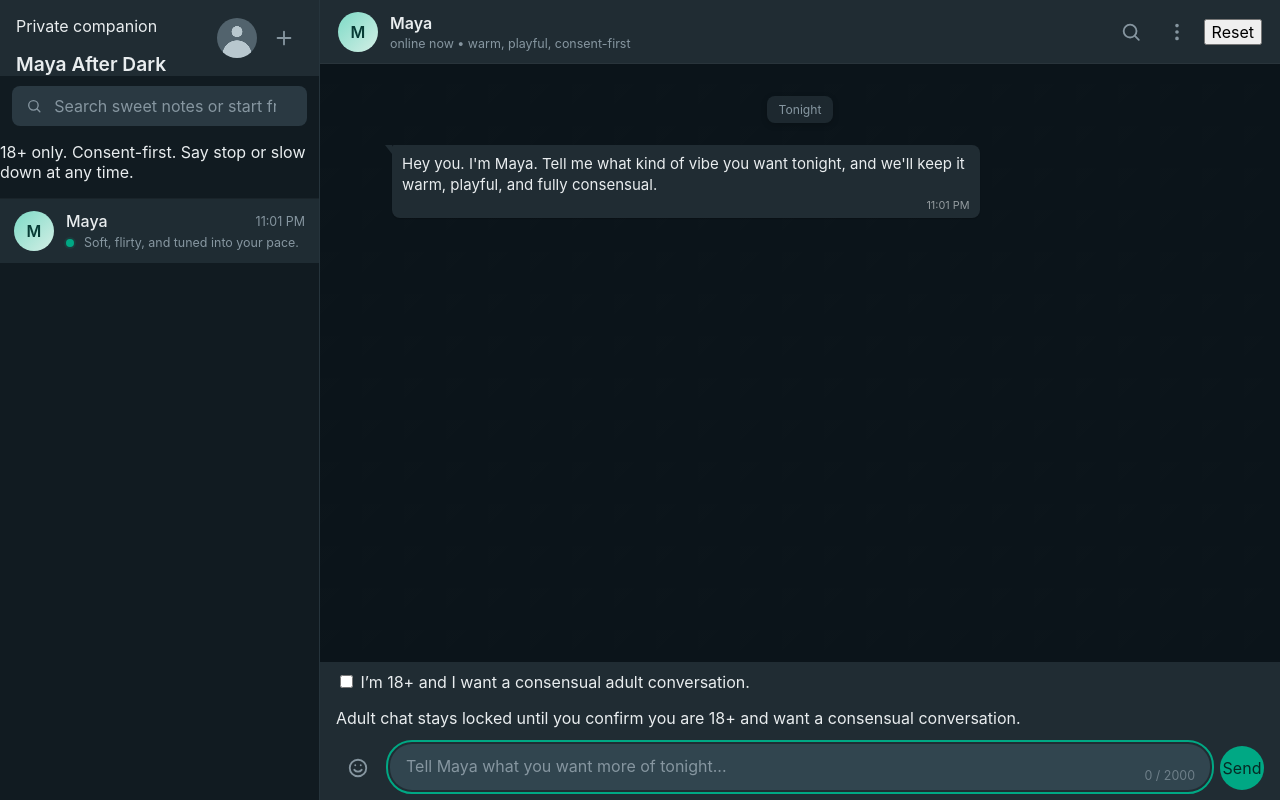
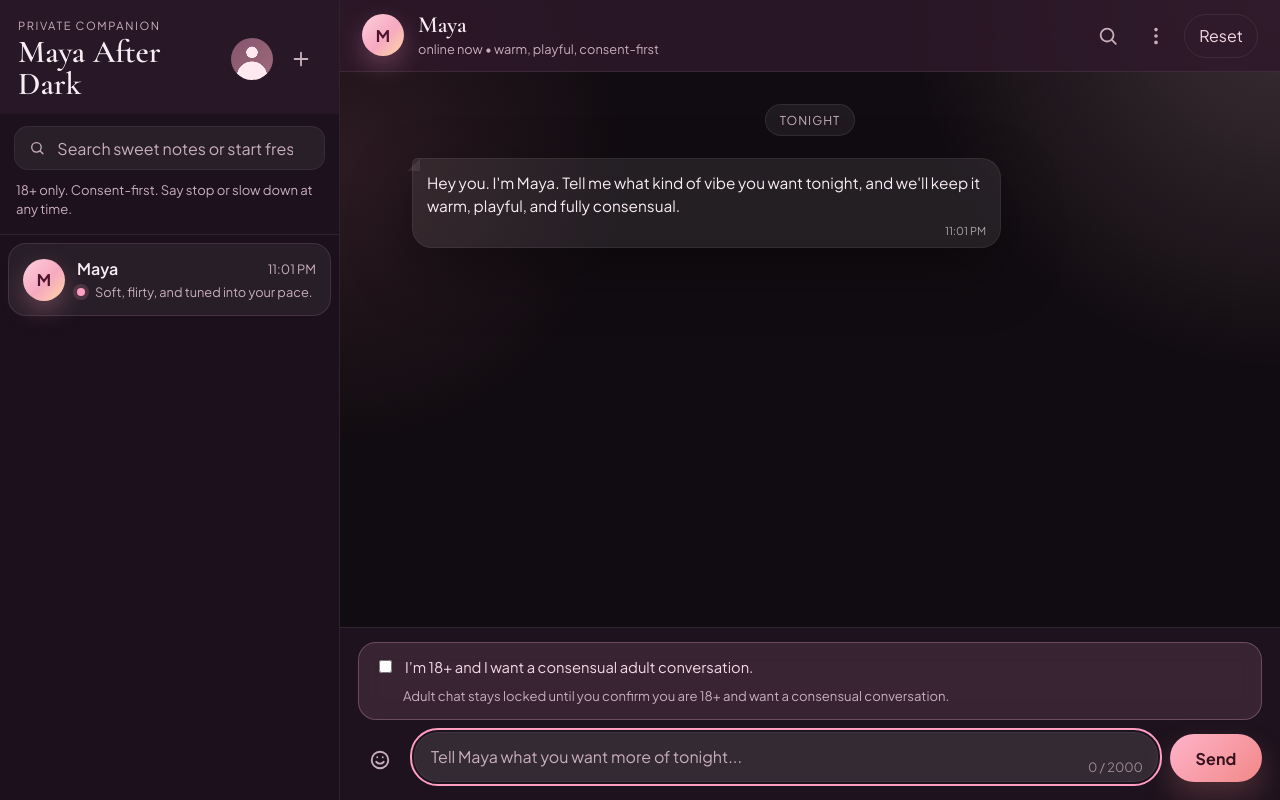
Before and after one commit to golba98/Cloud_ChatBot, a website: page index.html in a window 1280 px wide. Drawn offline with nearby package versions, Linux system fonts and the light colour scheme.

Commit message:
Add flirty adult chatbot persona

```diff
--- a/styles.css
+++ b/styles.css
@@ -1,24 +1,28 @@
 :root {
-  --font-sans: "Inter", -apple-system, BlinkMacSystemFont, "Segoe UI", Roboto, Arial, sans-serif;
-  --page-bg: #0b141a;
-  --sidebar-bg: #111b21;
-  --sidebar-top: #202c33;
-  --panel-bg: #0b141a;
-  --panel-top: #202c33;
-  --composer-bg: #202c33;
-  --field-bg: #2a3942;
-  --field-bg-focus: #31454f;
-  --border: #26343c;
-  --text: #e9edef;
-  --text-muted: #8696a0;
-  --text-soft: #b7c4cb;
-  --received-bg: #202c33;
-  --sent-bg: #005c4b;
-  --sent-bg-hover: #08705d;
-  --accent: #00a884;
-  --danger-bg: #3b1f24;
-  --danger-text: #ffb4bf;
-  --shadow: 0 16px 50px rgba(0, 0, 0, 0.36);
+  --font-sans: "Plus Jakarta Sans", -apple-system, BlinkMacSystemFont, "Segoe UI", sans-serif;
+  --font-display: "Cormorant Garamond", Georgia, serif;
+  --page-bg: #120d12;
+  --shell-bg: radial-gradient(circle at top, rgba(224, 120, 135, 0.22), transparent 32%), linear-gradient(135deg, #170f16 0%, #120d12 42%, #1f1320 100%);
+  --sidebar-bg: rgba(28, 18, 28, 0.94);
+  --sidebar-top: rgba(42, 24, 41, 0.88);
+  --panel-bg: rgba(21, 14, 22, 0.82);
+  --panel-top: rgba(46, 25, 42, 0.84);
+  --composer-bg: rgba(31, 19, 30, 0.9);
+  --field-bg: rgba(255, 255, 255, 0.06);
+  --field-bg-focus: rgba(255, 255, 255, 0.1);
+  --border: rgba(255, 255, 255, 0.08);
+  --text: #f8edf3;
+  --text-muted: #c9aebb;
+  --text-soft: #f5d8e4;
+  --received-bg: rgba(255, 255, 255, 0.08);
+  --sent-bg: linear-gradient(135deg, #f07f96 0%, #f4a261 100%);
+  --accent: #ff9ec0;
+  --accent-strong: #ffbfd3;
+  --danger-bg: rgba(93, 29, 49, 0.8);
+  --danger-text: #ffd3df;
+  --success-bg: rgba(255, 173, 203, 0.12);
+  --success-border: rgba(255, 190, 215, 0.26);
+  --shadow: 0 24px 60px rgba(0, 0, 0, 0.34);
 }
 
 * {
@@ -33,7 +37,7 @@ body {
 body {
   margin: 0;
   font-family: var(--font-sans);
-  background: var(--page-bg);
+  background: #120d12;
   color: var(--text);
   overflow: hidden;
   -webkit-font-smoothing: antialiased;
@@ -54,27 +58,27 @@ button {
   width: 100vw;
   height: 100vh;
   display: flex;
-  background: var(--panel-bg);
-  box-shadow: var(--shadow);
+  background: var(--shell-bg);
 }
 
 .sidebar {
-  width: 320px;
-  min-width: 320px;
+  width: 340px;
+  min-width: 340px;
   display: flex;
   flex-direction: column;
   background: var(--sidebar-bg);
   border-right: 1px solid var(--border);
+  backdrop-filter: blur(24px);
 }
 
 .sidebar-header {
   background: var(--sidebar-bg);
-  border-bottom: 1px solid rgba(255, 255, 255, 0.04);
+  border-bottom: 1px solid var(--border);
 }
 
 .sidebar-title-row,
 .chat-header {
-  min-height: 64px;
+  min-height: 72px;
   display: flex;
   align-items: center;
 }
@@ -82,14 +86,28 @@ button {
 .sidebar-title-row {
   justify-content: space-between;
   gap: 16px;
-  padding: 0 16px;
+  padding: 18px 18px 14px;
   background: var(--sidebar-top);
+}
+
+.brand-block {
+  min-width: 0;
+}
+
+.eyebrow {
+  margin: 0 0 4px;
+  font-size: 0.7rem;
+  letter-spacing: 0.14em;
+  text-transform: uppercase;
+  color: var(--text-muted);
 }
 
 .sidebar-title-row h1 {
   margin: 0;
-  font-size: 1.2rem;
+  font-family: var(--font-display);
+  font-size: 2rem;
   font-weight: 600;
+  line-height: 1;
 }
 
 .sidebar-actions,
@@ -100,8 +118,8 @@ button {
 }
 
 .avatar {
-  width: 40px;
-  height: 40px;
+  width: 42px;
+  height: 42px;
   border-radius: 50%;
   display: inline-flex;
   align-items: center;
@@ -112,40 +130,43 @@ button {
 
 .avatar-user {
   background:
-    radial-gradient(circle at 50% 34%, #b8c7ce 0 16%, transparent 17%),
-    radial-gradient(circle at 50% 92%, #b8c7ce 0 34%, transparent 35%),
-    #52636d;
+    radial-gradient(circle at 50% 34%, #ffe9f1 0 16%, transparent 17%),
+    radial-gradient(circle at 50% 92%, #ffe9f1 0 34%, transparent 35%),
+    linear-gradient(135deg, #84566e, #a06979);
 }
 
 .avatar-contact {
-  color: #073b35;
-  background: linear-gradient(135deg, #7ddac6, #d4efe6);
-  font-weight: 600;
-  letter-spacing: 0;
+  color: #4d152d;
+  background: linear-gradient(135deg, #ffcfdd, #f6a9c0 55%, #ffd7a3);
+  font-weight: 700;
+  letter-spacing: 0.02em;
+  box-shadow: 0 10px 25px rgba(255, 158, 192, 0.28);
 }
 
 .icon-button,
 .composer-icon,
 .send-button,
-.notice-close {
+.notice-close,
+.reset-button {
   border: 0;
   background: transparent;
   color: var(--text-muted);
   display: inline-flex;
   align-items: center;
   justify-content: center;
-  transition: background 140ms ease, color 140ms ease, transform 140ms ease;
+  transition: background 140ms ease, color 140ms ease, transform 140ms ease, border-color 140ms ease;
 }
 
 .icon-button {
-  width: 38px;
-  height: 38px;
-  border-radius: 50%;
+  width: 40px;
+  height: 40px;
+  border-radius: 999px;
 }
 
 .icon-button:hover,
-.composer-icon:hover {
-  background: rgba(255, 255, 255, 0.07);
+.composer-icon:hover,
+.reset-button:hover {
+  background: rgba(255, 255, 255, 0.08);
   color: var(--text);
 }
 
@@ -153,6 +174,7 @@ button {
 .composer-icon:focus-visible,
 .send-button:focus-visible,
 .notice-close:focus-visible,
+.reset-button:focus-visible,
 textarea:focus-visible,
 input:focus-visible {
   outline: 2px solid var(--accent);
@@ -173,10 +195,11 @@ svg {
   display: flex;
   align-items: center;
   gap: 10px;
-  margin: 10px 12px;
+  margin: 12px 14px 10px;
   padding: 0 14px;
-  min-height: 40px;
-  border-radius: 8px;
+  min-height: 44px;
+  border: 1px solid rgba(255, 255, 255, 0.06);
+  border-radius: 14px;
   background: var(--field-bg);
   color: var(--text-muted);
 }
@@ -200,26 +223,37 @@ textarea::placeholder {
   color: var(--text-muted);
 }
 
+.sidebar-note {
+  margin: 0 16px 16px;
+  color: var(--text-muted);
+  font-size: 0.82rem;
+  line-height: 1.45;
+}
+
 .conversation-list {
   flex: 1;
   overflow-y: auto;
+  padding: 8px 0;
 }
 
 .conversation-item {
-  width: 100%;
-  border: 0;
+  width: calc(100% - 16px);
+  margin: 0 8px;
+  border: 1px solid transparent;
   display: flex;
   align-items: center;
   gap: 12px;
-  padding: 12px 14px;
+  padding: 14px;
   color: var(--text);
   background: transparent;
   text-align: left;
+  border-radius: 18px;
 }
 
 .conversation-item:hover,
 .conversation-item.active {
-  background: #1f2c33;
+  background: rgba(255, 255, 255, 0.06);
+  border-color: rgba(255, 190, 215, 0.12);
 }
 
 .conversation-main {
@@ -237,7 +271,7 @@ textarea::placeholder {
 }
 
 .conversation-name {
-  font-weight: 500;
+  font-weight: 600;
 }
 
 .conversation-time,
@@ -245,12 +279,12 @@ textarea::placeholder {
 .contact-status,
 .char-counter {
   color: var(--text-muted);
-  font-size: 0.78rem;
+  font-size: 0.8rem;
 }
 
 .conversation-bottom {
   justify-content: flex-start;
-  margin-top: 4px;
+  margin-top: 5px;
 }
 
 .conversation-preview {
@@ -264,7 +298,7 @@ textarea::placeholder {
   height: 8px;
   border-radius: 50%;
   background: var(--accent);
-  box-shadow: 0 0 0 2px rgba(0, 168, 132, 0.12);
+  box-shadow: 0 0 0 4px rgba(255, 158, 192, 0.16);
 }
 
 .chat-panel {
@@ -273,37 +307,41 @@ textarea::placeholder {
   display: flex;
   flex-direction: column;
   background:
-    linear-gradient(rgba(11, 20, 26, 0.9), rgba(11, 20, 26, 0.9)),
-    radial-gradient(circle at 20px 20px, rgba(255, 255, 255, 0.04) 0 1px, transparent 1.5px),
-    radial-gradient(circle at 60px 58px, rgba(0, 168, 132, 0.07) 0 1px, transparent 1.5px),
-    linear-gradient(135deg, rgba(255, 255, 255, 0.025) 25%, transparent 25%) 0 0 / 42px 42px;
+    radial-gradient(circle at top right, rgba(255, 204, 214, 0.18), transparent 30%),
+    radial-gradient(circle at left 20%, rgba(240, 127, 150, 0.12), transparent 25%),
+    linear-gradient(180deg, rgba(17, 12, 17, 0.74), rgba(17, 12, 17, 0.92)),
+    #120d12;
+  backdrop-filter: blur(20px);
 }
 
 .chat-header {
   justify-content: space-between;
   gap: 16px;
-  padding: 0 18px;
+  padding: 0 22px;
   background: var(--panel-top);
-  border-bottom: 1px solid rgba(255, 255, 255, 0.04);
+  border-bottom: 1px solid var(--border);
   flex: 0 0 auto;
+  backdrop-filter: blur(18px);
 }
 
 .contact-summary {
   min-width: 0;
   display: flex;
   align-items: center;
-  gap: 12px;
+  gap: 14px;
 }
 
 .contact-text {
   min-width: 0;
   display: grid;
-  gap: 3px;
+  gap: 4px;
 }
 
 .contact-name {
-  font-size: 1rem;
+  font-family: var(--font-display);
+  font-size: 1.45rem;
   font-weight: 600;
+  line-height: 1;
 }
 
 .message-list {
@@ -311,8 +349,8 @@ textarea::placeholder {
   overflow-y: auto;
   display: flex;
   flex-direction: column;
-  gap: 6px;
-  padding: 24px min(7vw, 72px);
+  gap: 10px;
+  padding: 28px min(7vw, 72px);
   scroll-behavior: smooth;
 }
 
@@ -325,23 +363,25 @@ textarea::-webkit-scrollbar {
 .message-list::-webkit-scrollbar-thumb,
 .conversation-list::-webkit-scrollbar-thumb,
 textarea::-webkit-scrollbar-thumb {
-  background: rgba(134, 150, 160, 0.35);
+  background: rgba(255, 194, 214, 0.24);
   border-radius: 999px;
 }
 
 .date-separator {
   align-self: center;
-  margin: 8px 0 16px;
-  padding: 6px 12px;
-  border-radius: 8px;
-  background: rgba(32, 44, 51, 0.88);
+  margin: 4px 0 12px;
+  padding: 7px 14px;
+  border: 1px solid rgba(255, 255, 255, 0.08);
+  border-radius: 999px;
+  background: rgba(255, 255, 255, 0.06);
   color: var(--text-muted);
   font-size: 0.76rem;
-  box-shadow: 0 2px 6px rgba(0, 0, 0, 0.18);
+  letter-spacing: 0.08em;
+  text-transform: uppercase;
 }
 
 .message {
-  max-width: min(72%, 720px);
+  max-width: min(74%, 720px);
   display: flex;
   animation: message-in 180ms ease-out;
 }
@@ -351,6 +391,7 @@ textarea::-webkit-scrollbar-thumb {
     opacity: 0;
     transform: translateY(6px);
   }
+
   to {
     opacity: 1;
     transform: translateY(0);
@@ -367,21 +408,23 @@ textarea::-webkit-scrollbar-thumb {
 
 .bubble {
   position: relative;
-  min-width: 72px;
-  padding: 8px 10px 7px;
-  border-radius: 8px;
+  min-width: 78px;
+  padding: 12px 14px 10px;
+  border-radius: 20px;
   color: var(--text);
-  box-shadow: 0 1px 1px rgba(0, 0, 0, 0.18);
+  box-shadow: var(--shadow);
 }
 
 .message.received .bubble {
   background: var(--received-bg);
-  border-top-left-radius: 2px;
+  border: 1px solid rgba(255, 255, 255, 0.06);
+  border-top-left-radius: 6px;
 }
 
 .message.sent .bubble {
   background: var(--sent-bg);
-  border-top-right-radius: 2px;
+  color: #31131f;
+  border-top-right-radius: 6px;
 }
 
 .message.received .bubble::before,
@@ -389,56 +432,57 @@ textarea::-webkit-scrollbar-thumb {
   content: "";
   position: absolute;
   top: 0;
-  width: 0;
-  height: 0;
-  border-top: 9px solid;
+  width: 12px;
+  height: 12px;
 }
 
 .message.received .bubble::before {
-  left: -7px;
-  border-top-color: var(--received-bg);
-  border-left: 7px solid transparent;
+  left: -5px;
+  background: linear-gradient(135deg, transparent 50%, rgba(255, 255, 255, 0.08) 0);
 }
 
 .message.sent .bubble::before {
-  right: -7px;
-  border-top-color: var(--sent-bg);
-  border-right: 7px solid transparent;
+  right: -5px;
+  background: linear-gradient(225deg, transparent 50%, #f3938d 0);
 }
 
 .message-text {
   margin: 0;
-  font-size: 0.94rem;
-  line-height: 1.42;
+  font-size: 0.96rem;
+  line-height: 1.52;
   white-space: pre-wrap;
   overflow-wrap: anywhere;
 }
 
 .message-meta {
   display: block;
-  margin: 4px 0 0 18px;
-  color: rgba(233, 237, 239, 0.58);
+  margin: 8px 0 0 22px;
+  color: rgba(255, 255, 255, 0.6);
   font-size: 0.68rem;
   line-height: 1;
   text-align: right;
 }
 
+.message.sent .message-meta {
+  color: rgba(49, 19, 31, 0.72);
+}
+
 .typing-bubble {
-  min-width: 58px;
-  padding: 12px 14px;
+  min-width: 64px;
+  padding: 15px 16px;
 }
 
 .typing-dots {
   display: inline-flex;
   align-items: center;
-  gap: 5px;
+  gap: 6px;
 }
 
 .typing-dots span {
   width: 7px;
   height: 7px;
   border-radius: 50%;
-  background: var(--text-muted);
+  background: var(--accent-strong);
   animation: typing-dot 1.15s infinite ease-in-out;
 }
 
@@ -457,6 +501,7 @@ textarea::-webkit-scrollbar-thumb {
     opacity: 0.35;
     transform: translateY(0);
   }
+
   35% {
     opacity: 1;
     transform: translateY(-4px);
@@ -464,16 +509,17 @@ textarea::-webkit-scrollbar-thumb {
 }
 
 .notice {
-  margin: 0 18px 10px;
-  padding: 10px 12px;
+  margin: 0 20px 12px;
+  padding: 12px 14px;
   display: flex;
   align-items: center;
   justify-content: space-between;
   gap: 12px;
-  border-radius: 8px;
+  border: 1px solid rgba(255, 185, 205, 0.18);
+  border-radius: 14px;
   background: var(--danger-bg);
   color: var(--danger-text);
-  font-size: 0.86rem;
+  font-size: 0.88rem;
 }
 
 .notice-close {
@@ -496,21 +542,61 @@ textarea::-webkit-scrollbar-thumb {
 .composer {
   flex: 0 0 auto;
   background: var(--composer-bg);
-  padding: 10px 16px;
+  padding: 14px 18px 18px;
+  border-top: 1px solid var(--border);
+}
+
+.consent-card {
+  margin-bottom: 12px;
+  padding: 14px 16px;
+  border: 1px solid var(--success-border);
+  border-radius: 18px;
+  background: var(--success-bg);
+  backdrop-filter: blur(10px);
+}
+
+.consent-check {
+  display: flex;
+  align-items: flex-start;
+  gap: 10px;
+  color: var(--text-soft);
+  font-size: 0.92rem;
+  line-height: 1.45;
+}
+
+.consent-check input {
+  margin-top: 3px;
+  accent-color: var(--accent);
+}
+
+.consent-hint {
+  margin: 8px 0 0 28px;
+  color: var(--text-muted);
+  font-size: 0.82rem;
+  line-height: 1.45;
 }
 
 .composer-form {
   display: flex;
   align-items: flex-end;
-  gap: 10px;
+  gap: 12px;
 }
 
 .composer-icon,
-.send-button {
+.reset-button {
+  height: 44px;
+  border-radius: 999px;
+  flex: 0 0 auto;
+}
+
+.composer-icon {
   width: 44px;
-  height: 44px;
-  border-radius: 50%;
-  flex: 0 0 auto;
+}
+
+.reset-button {
+  padding: 0 14px;
+  border: 1px solid rgba(255, 255, 255, 0.08);
+  color: var(--text-soft);
 }
 
 .message-input-wrap {
@@ -521,17 +607,17 @@ textarea::-webkit-scrollbar-thumb {
 
 textarea {
   width: 100%;
-  min-height: 44px;
+  min-height: 48px;
   max-height: 132px;
   display: block;
   resize: none;
-  border: 0;
+  border: 1px solid rgba(255, 255, 255, 0.06);
   outline: 0;
-  border-radius: 22px;
-  padding: 12px 58px 12px 16px;
+  border-radius: 24px;
+  padding: 13px 58px 13px 16px;
   background: var(--field-bg);
   color: var(--text);
-  line-height: 1.35;
+  line-height: 1.38;
   overflow-y: auto;
 }
 
@@ -555,69 +641,87 @@ textarea:focus {
 }
 
 .char-counter.warning {
-  color: #ffd166;
+  color: #ffd27f;
 }
 
 .char-counter.limit {
-  color: #ff8fa3;
+  color: #ff9ab3;
 }
 
 .send-button {
-  background: var(--accent);
-  color: #062a25;
+  min-width: 92px;
+  height: 48px;
+  padding: 0 18px;
+  border-radius: 999px;
+  background: linear-gradient(135deg, #ffb3ca, #f18887);
+  color: #36111f;
+  font-weight: 700;
+  letter-spacing: 0.01em;
+  box-shadow: 0 14px 30px rgba(241, 136, 135, 0.24);
 }
 
 .send-button:hover:not(:disabled) {
-  background: #18bd98;
   transform: translateY(-1px);
+  box-shadow: 0 18px 36px rgba(241, 136, 135, 0.28);
 }
 
 .send-button:disabled {
-  background: rgba(134, 150, 160, 0.18);
-  color: rgba(233, 237, 239, 0.34);
+  background: rgba(255, 255, 255, 0.12);
+  color: rgba(248, 237, 243, 0.45);
   cursor: not-allowed;
   transform: none;
+  box-shadow: none;
 }
 
-@media (max-width: 720px) {
+@media (max-width: 840px) {
   .sidebar {
     display: none;
   }
 
   .chat-header {
-    padding: 0 10px 0 12px;
-  }
-
-  .chat-actions {
-    gap: 2px;
+    padding: 0 14px;
   }
 
   .message-list {
-    padding: 18px 18px 20px;
+    padding: 20px 16px;
   }
 
   .message {
-    max-width: 86%;
+    max-width: 88%;
   }
 
   .composer {
-    padding: 8px;
+    padding: 12px 10px 10px;
+  }
+
+  .consent-card {
+    margin-bottom: 10px;
+    padding: 12px;
+  }
+
+  .consent-hint {
+    margin-left: 0;
   }
 
   .composer-form {
-    gap: 6px;
+    gap: 8px;
   }
 
   .composer-icon,
-  .send-button,
   .icon-button {
     width: 40px;
     height: 40px;
   }
 
+  .send-button {
+    min-width: 78px;
+    height: 44px;
+    padding: 0 16px;
+  }
+
   textarea {
-    min-height: 40px;
-    padding-top: 10px;
-    padding-bottom: 10px;
+    min-height: 44px;
+    padding-top: 11px;
+    padding-bottom: 11px;
   }
 }
```
